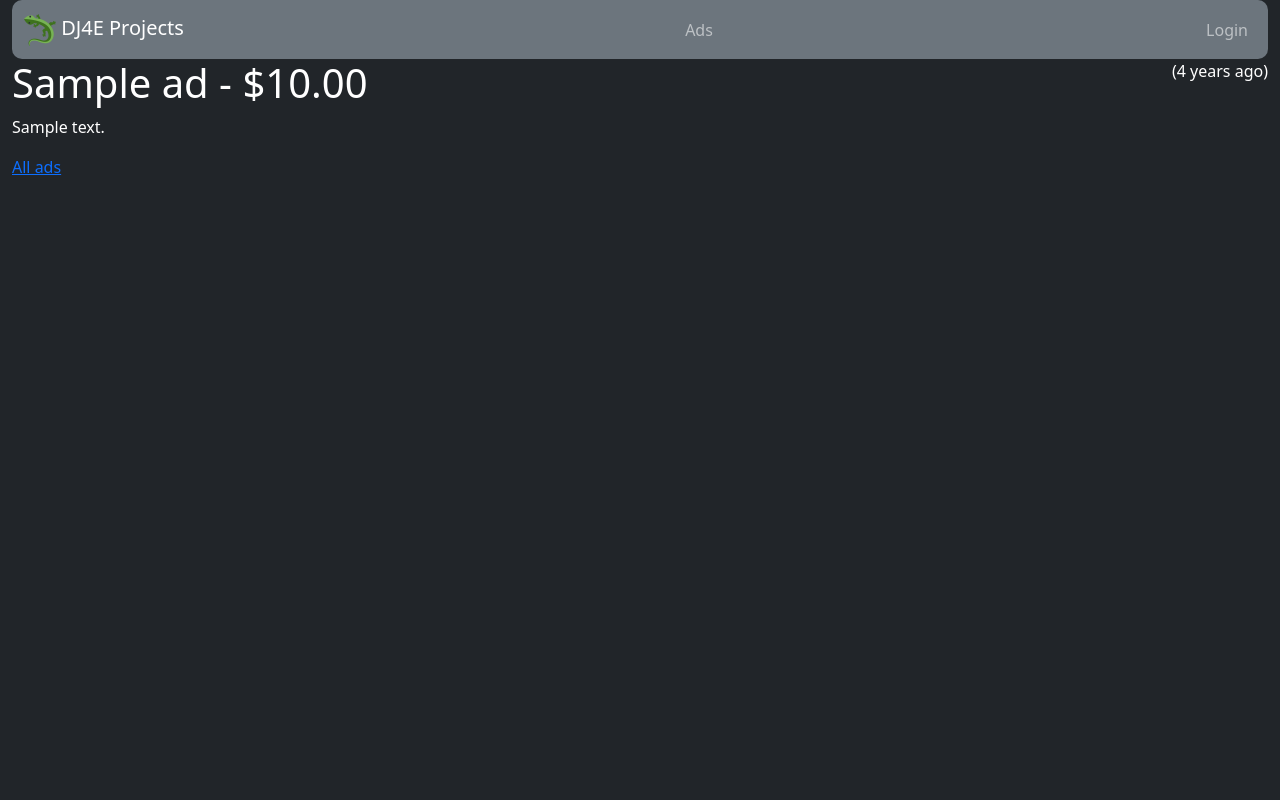
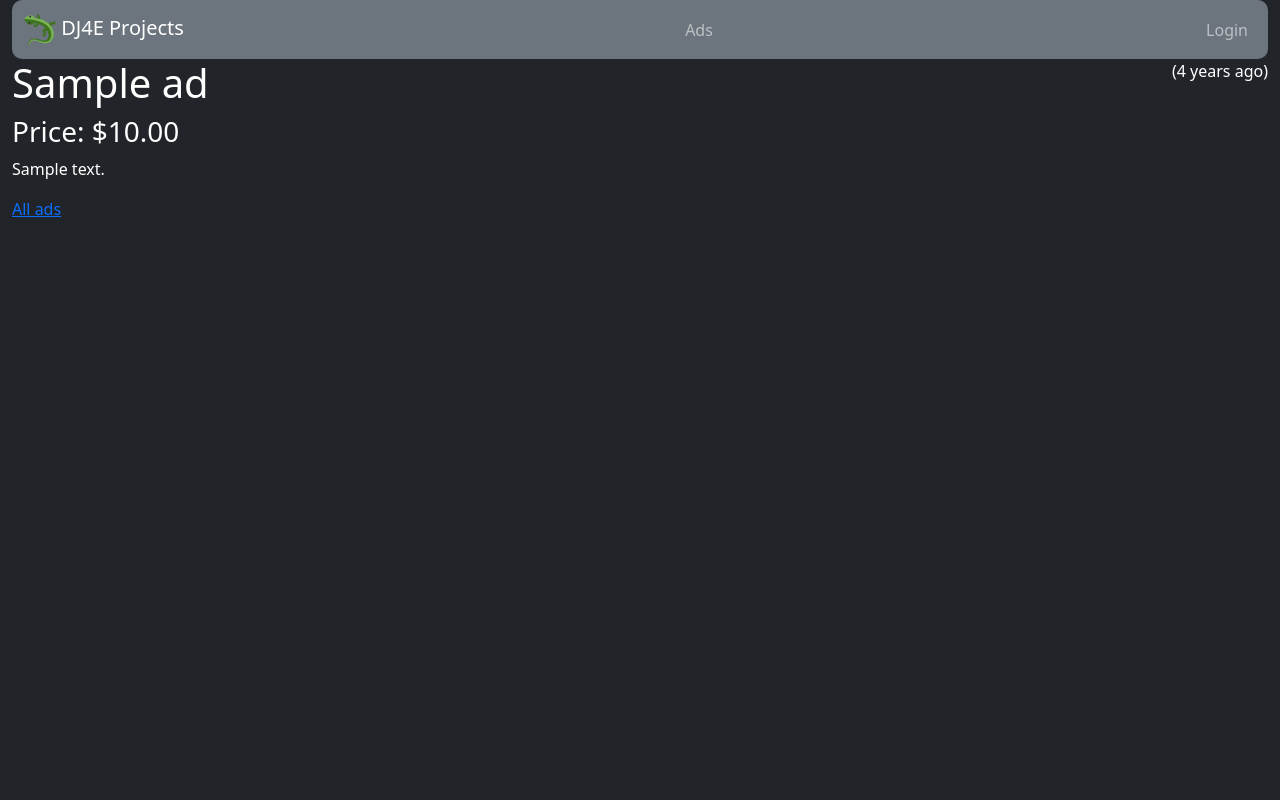
Before and after one commit to amoguelk/dj4e_projects, a Django app: page /ads/ad/1 in a window 1280 px wide. Run offline with Django 4.2, Linux system fonts and the light colour scheme; tables that the repository leaves empty hold one stand-in row (values such as "Sample post"); some libraries are stand-ins or nearby versions.

Commit message:
Fixed price presentation

```diff
--- a/mysite/ads/templates/ads/ad_detail.html
+++ b/mysite/ads/templates/ads/ad_detail.html
@@ -8,8 +8,8 @@
         <a href="{% url 'ads:ad_delete' ad.id %}"><i class="fa fa-trash"></i></a>
         {% endif %}
     </span>
-    <h1>{{ ad.title }} - ${{ ad.price|intcomma}}</h1>
+    <h1>{{ ad.title }}</h1>
+    <h3>Price: ${{ ad.price|intcomma}}</h3>
     <p>{{ ad.text }}</p>
-    <p></p>
     <p><a href="{% url 'ads:all' %}">All ads</a></p>
 {% endblock %}
```
